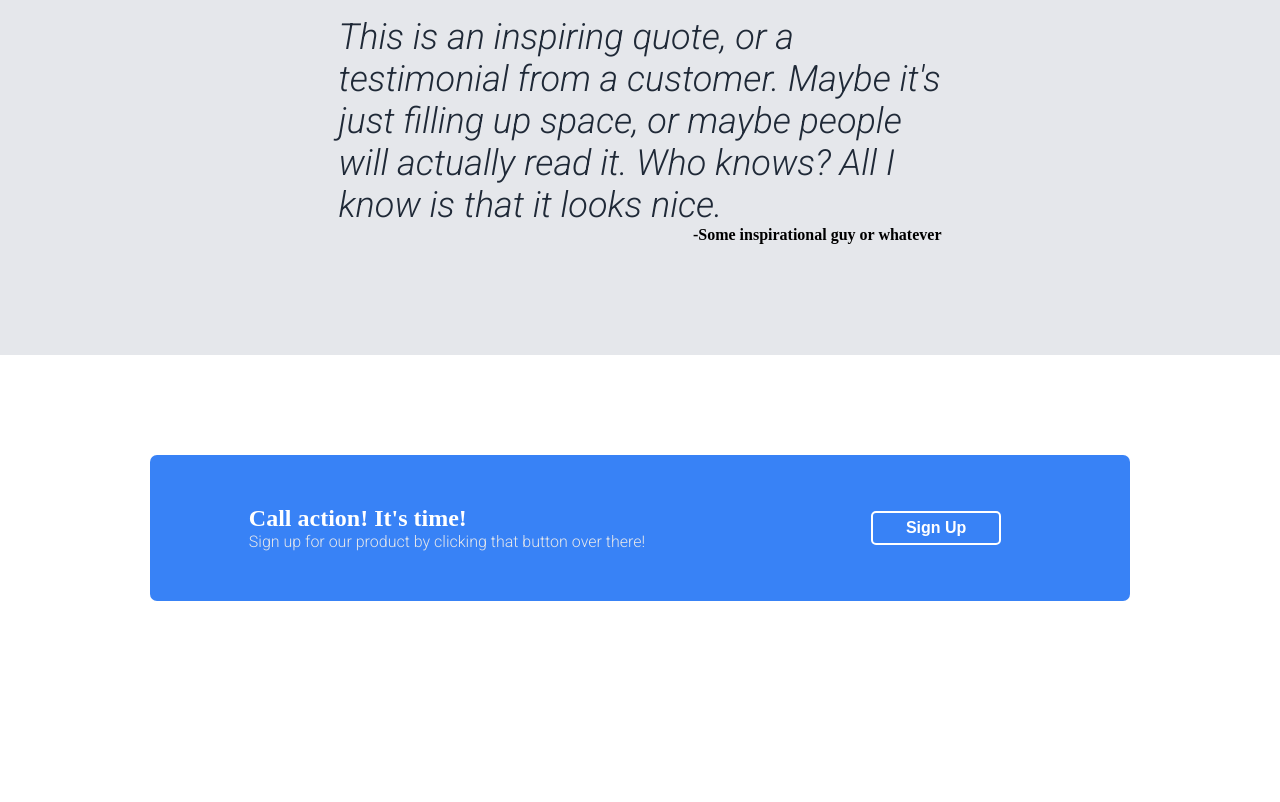
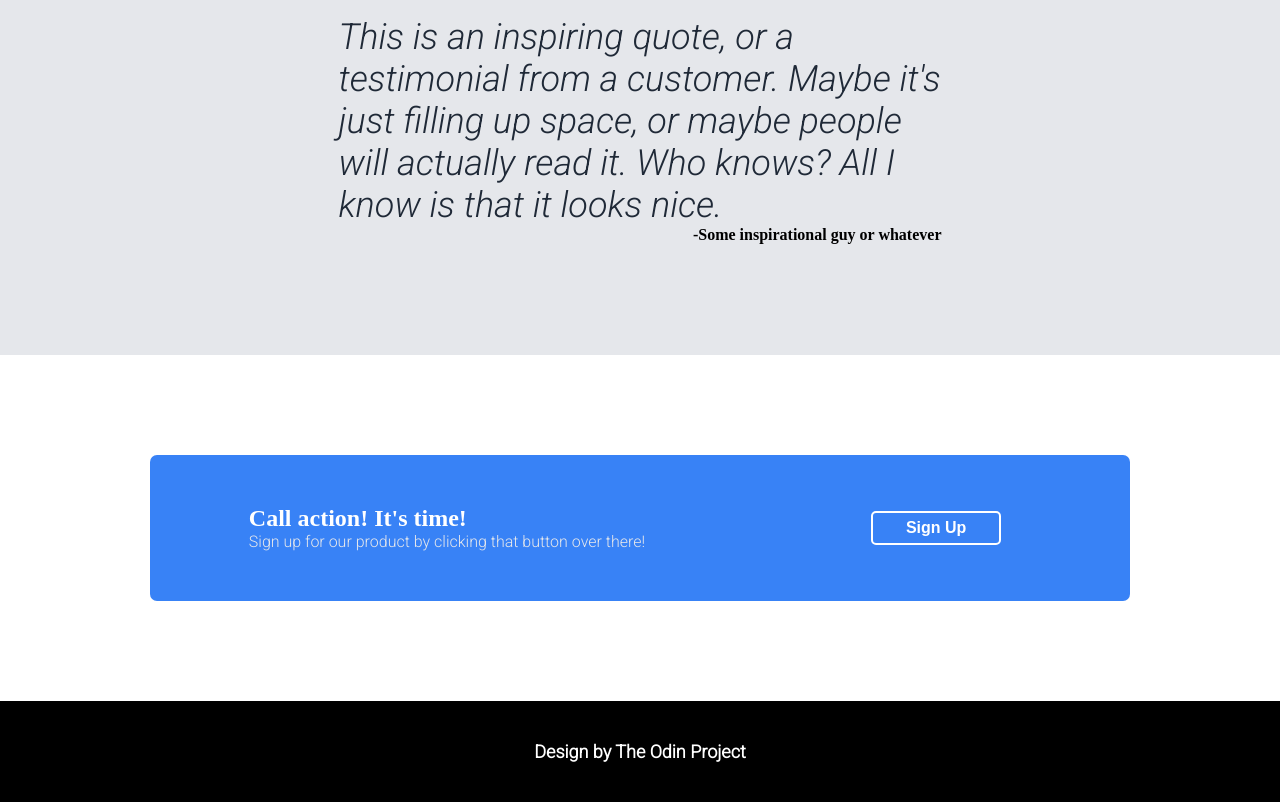
Before and after one commit to Manav3537/landing-page, a plain HTML site: page landing.html in a window 1280 px wide. Shown: the part 1052-1854 px from the top of the page. Before the commit the page ends 1753 px from the top, so only its background shows below. Drawn offline with Linux system fonts and the light colour scheme.

Commit message:
Footer section added
Added a footer section, also known as bottom

```diff
--- a/landing.css
+++ b/landing.css
@@ -70,7 +70,6 @@
 
   .image {
    position: relative;
-   object-fit: property;
   }
 
   /* mid styles */
@@ -186,6 +185,26 @@
     font-size: 16px;
   }
 
+  /* bottom styles */
+
+  .bottom-container {
+    background-color: black;
+    padding: 40px 0;
+    display: flex;
+    justify-content: center;
+  }
+
+  .bottom-info {
+    display: flex;
+    justify-content: center;
+  }
+
+  .bottom-text {
+    color: white;
+    font-size: 18px;
+    font-family: roboto;
+  }
+
   /* image styles */
 
   .image {
--- a/landing.html
+++ b/landing.html
@@ -72,5 +72,10 @@
             <button class="signup">Sign Up</button>
         </div>
     </div>
+    <div class="bottom-container">
+        <div class="bottom-info">
+            <h6 class="bottom-text">Design by The Odin Project</h6>
+        </div>
+    </div>
 </body>
 </html>
```
